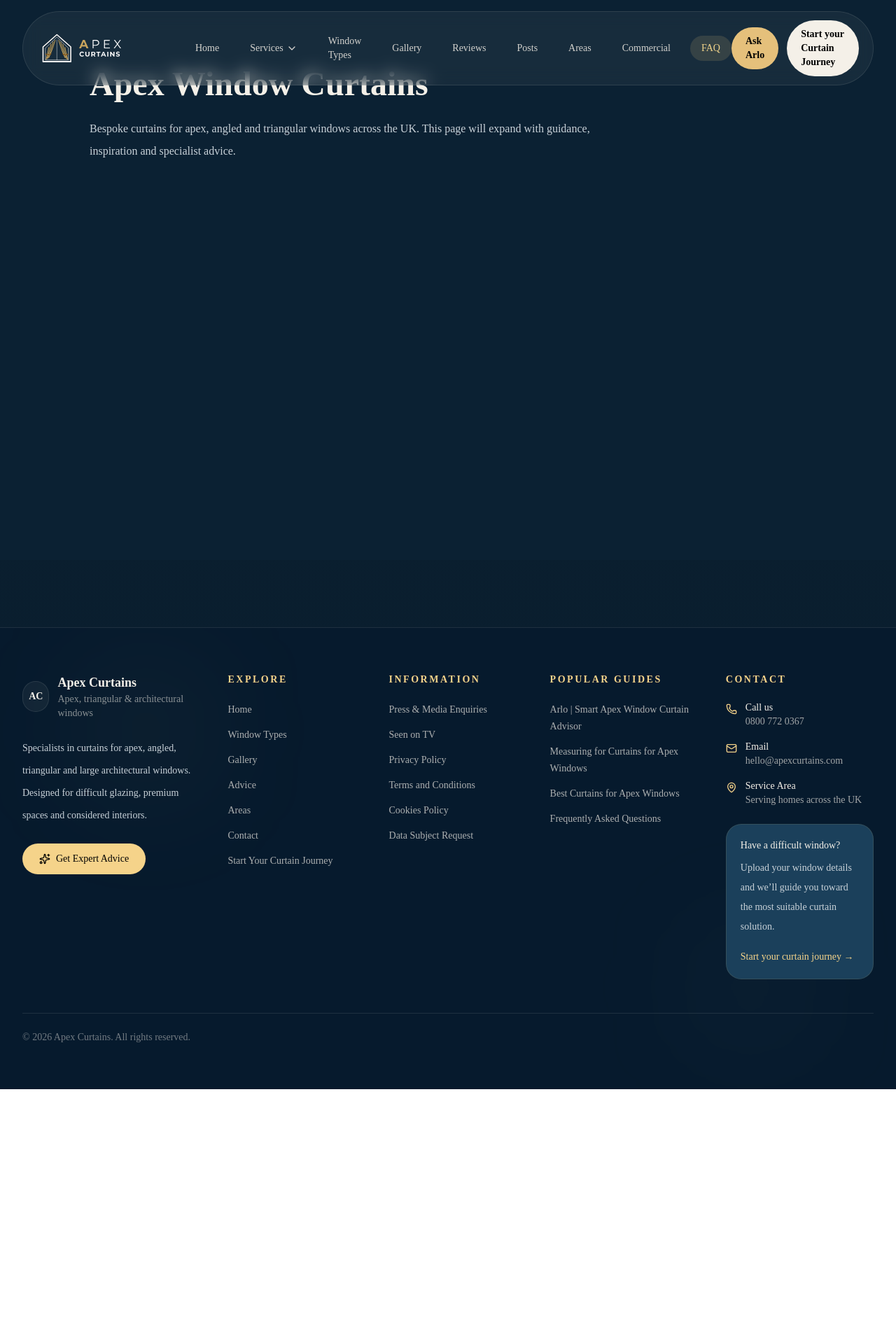
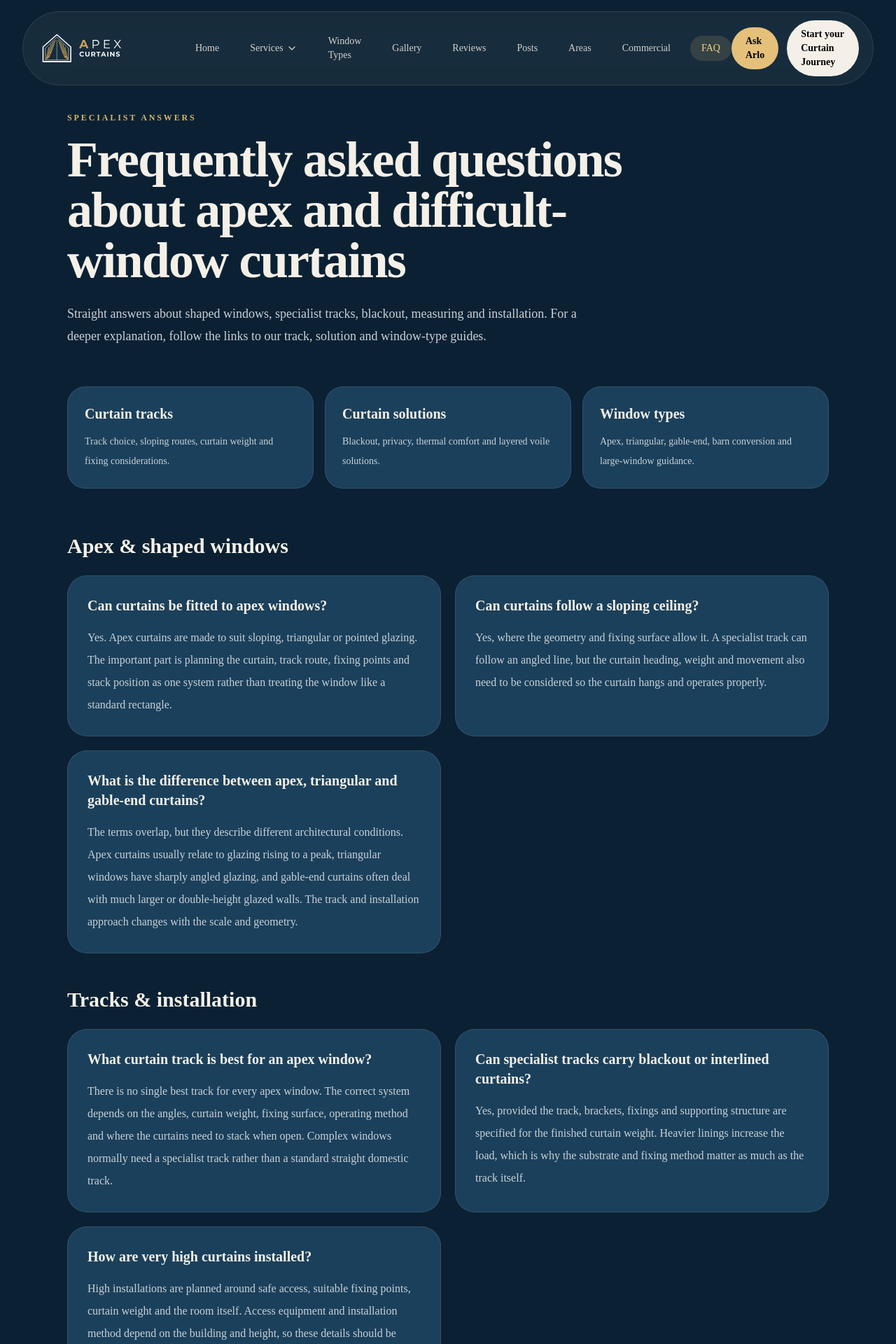
Before and after one commit to Nylon1/Apexcurtains, a Next.js app: page /faq in a window 1280 px wide. Shown: the top 1920 px of the page at 70% size. Before the commit the page ends 1556 px from the top, so only its background shows below. Built offline with nearby package versions, Linux system fonts and the light colour scheme.

Commit message:
Phase 3: rebuild FAQ as specialist answer hub

```diff
--- a/app/faq/page.tsx
+++ b/app/faq/page.tsx
@@ -1,16 +1,185 @@
-export default function ApexWindowCurtainsPage() {
+import type { Metadata } from "next";
+import Link from "next/link";
+
+const SITE_URL = "https://www.apexcurtains.com";
+const canonicalUrl = `${SITE_URL}/faq`;
+
+export const metadata: Metadata = {
+  title: { absolute: "Apex Window Curtain FAQs | Apex Curtains" },
+  description:
+    "Straight answers about curtains, tracks, blackout, measuring and installation for apex, triangular, gable-end and tall architectural windows.",
+  alternates: { canonical: canonicalUrl },
+  openGraph: {
+    title: "Apex Window Curtain FAQs | Apex Curtains",
+    description:
+      "Practical answers about specialist curtains and tracks for difficult architectural windows.",
+    url: canonicalUrl,
+    siteName: "Apex Curtains",
+    type: "website",
+  },
+};
+
+const groups = [
+  {
+    title: "Apex & shaped windows",
+    items: [
+      {
+        q: "Can curtains be fitted to apex windows?",
+        a: "Yes. Apex curtains are made to suit sloping, triangular or pointed glazing. The important part is planning the curtain, track route, fixing points and stack position as one system rather than treating the window like a standard rectangle.",
+      },
+      {
+        q: "Can curtains follow a sloping ceiling?",
+        a: "Yes, where the geometry and fixing surface allow it. A specialist track can follow an angled line, but the curtain heading, weight and movement also need to be considered so the curtain hangs and operates properly.",
+      },
+      {
+        q: "What is the difference between apex, triangular and gable-end curtains?",
+        a: "The terms overlap, but they describe different architectural conditions. Apex curtains usually relate to glazing rising to a peak, triangular windows have sharply angled glazing, and gable-end curtains often deal with much larger or double-height glazed walls. The track and installation approach changes with the scale and geometry.",
+      },
+    ],
+  },
+  {
+    title: "Tracks & installation",
+    items: [
+      {
+        q: "What curtain track is best for an apex window?",
+        a: "There is no single best track for every apex window. The correct system depends on the angles, curtain weight, fixing surface, operating method and where the curtains need to stack when open. Complex windows normally need a specialist track rather than a standard straight domestic track.",
+      },
+      {
+        q: "Can specialist tracks carry blackout or interlined curtains?",
+        a: "Yes, provided the track, brackets, fixings and supporting structure are specified for the finished curtain weight. Heavier linings increase the load, which is why the substrate and fixing method matter as much as the track itself.",
+      },
+      {
+        q: "How are very high curtains installed?",
+        a: "High installations are planned around safe access, suitable fixing points, curtain weight and the room itself. Access equipment and installation method depend on the building and height, so these details should be considered before manufacture rather than at the end of the project.",
+      },
+    ],
+  },
+  {
+    title: "Blackout, privacy & comfort",
+    items: [
+      {
+        q: "Can apex curtains be blackout?",
+        a: "Yes. Blackout lining can be used, although the final level of darkness also depends on the shape of the window, track position and light gaps around the edges. For bedrooms, these details should be designed into the scheme from the start.",
+      },
+      {
+        q: "Do curtains help with thermal comfort on large glazed windows?",
+        a: "Lined and interlined curtains can add a soft insulating layer between the room and large areas of glazing. The practical benefit depends on the fabric, lining, curtain fullness, coverage and how the curtains meet the surrounding surfaces.",
+      },
+      {
+        q: "Can I have voile and main curtains together?",
+        a: "Yes. A layered treatment can combine daytime privacy from voile curtains with a heavier main curtain for evening privacy, blackout or thermal comfort. The extra track depth, stacking space and fixing position need to be allowed for during planning.",
+      },
+    ],
+  },
+  {
+    title: "Measuring, design & cost",
+    items: [
+      {
+        q: "How do you measure an apex window for curtains?",
+        a: "Useful measurements include the overall width, peak height, side heights, slope geometry, proposed track line, floor level, fixing surface and available stack space. For complex or very high windows, a professional site measure is normally the safest basis for the final design.",
+      },
+      {
+        q: "How much do apex curtains cost?",
+        a: "Cost varies because shaped-window projects combine several variables: window size, fabric quantity, lining, heading, specialist track, access and installation. A reliable quotation therefore needs the window dimensions and project requirements rather than a generic price per metre.",
+      },
+      {
+        q: "Are curtains or blinds better for apex windows?",
+        a: "For many large or complex apex windows, curtains are the more flexible option because they can follow the architecture while adding softness, privacy and insulation. Blinds may suit some shapes, but practical limits increase as the glazing becomes taller, wider or more geometrically complex.",
+      },
+    ],
+  },
+];
+
+const allQuestions = groups.flatMap((group) => group.items);
+
+export default function FAQPage() {
+  const schema = {
+    "@context": "https://schema.org",
+    "@graph": [
+      {
+        "@type": "WebPage",
+        "@id": `${canonicalUrl}#webpage`,
+        url: canonicalUrl,
+        name: "Apex Window Curtain FAQs",
+        isPartOf: { "@id": `${SITE_URL}/#website` },
+        about: { "@id": `${SITE_URL}/#organization` },
+      },
+      {
+        "@type": "FAQPage",
+        "@id": `${canonicalUrl}#faq`,
+        mainEntity: allQuestions.map((item) => ({
+          "@type": "Question",
+          name: item.q,
+          acceptedAnswer: { "@type": "Answer", text: item.a },
+        })),
+      },
+    ],
+  };
+
   return (
-    <main className="min-h-screen bg-apex-navy-900 px-6 py-24 text-white">
-      <div className="mx-auto max-w-5xl">
-        <h1 className="text-4xl font-semibold sm:text-5xl">
-          Apex Window Curtains
+    <main className="min-h-screen bg-apex-navy-950 text-white">
+      <script
+        type="application/ld+json"
+        dangerouslySetInnerHTML={{ __html: JSON.stringify(schema) }}
+      />
+
+      <section className="mx-auto max-w-6xl px-4 pb-14 pt-32 sm:px-6 lg:px-8 lg:pt-40">
+        <p className="text-xs font-semibold uppercase tracking-[0.24em] text-[#d6b56b]">
+          Specialist answers
+        </p>
+        <h1 className="mt-4 max-w-4xl text-4xl font-semibold tracking-tight sm:text-5xl lg:text-7xl">
+          Frequently asked questions about apex and difficult-window curtains
         </h1>
+        <p className="mt-6 max-w-3xl text-lg leading-8 text-[#C8D1D8]">
+          Straight answers about shaped windows, specialist tracks, blackout, measuring and installation. For a deeper explanation, follow the links to our track, solution and window-type guides.
+        </p>
+      </section>
 
-        <p className="mt-6 max-w-3xl text-base leading-8 text-white/70">
-          Bespoke curtains for apex, angled and triangular windows across the UK.
-          This page will expand with guidance, inspiration and specialist advice.
-        </p>
-      </div>
+      <section className="mx-auto max-w-6xl px-4 pb-16 sm:px-6 lg:px-8">
+        <div className="grid gap-4 md:grid-cols-3">
+          <Link href="/curtain-tracks" className="rounded-[26px] border border-white/10 bg-[#1B405B] p-6 transition hover:border-[#d6b56b]/35">
+            <h2 className="text-xl font-semibold text-[#F4F0E8]">Curtain tracks</h2>
+            <p className="mt-3 text-sm leading-7 text-[#C8D1D8]">Track choice, sloping routes, curtain weight and fixing considerations.</p>
+          </Link>
+          <Link href="/curtain-solutions" className="rounded-[26px] border border-white/10 bg-[#1B405B] p-6 transition hover:border-[#d6b56b]/35">
+            <h2 className="text-xl font-semibold text-[#F4F0E8]">Curtain solutions</h2>
+            <p className="mt-3 text-sm leading-7 text-[#C8D1D8]">Blackout, privacy, thermal comfort and layered voile solutions.</p>
+          </Link>
+          <Link href="/window-types" className="rounded-[26px] border border-white/10 bg-[#1B405B] p-6 transition hover:border-[#d6b56b]/35">
+            <h2 className="text-xl font-semibold text-[#F4F0E8]">Window types</h2>
+            <p className="mt-3 text-sm leading-7 text-[#C8D1D8]">Apex, triangular, gable-end, barn conversion and large-window guidance.</p>
+          </Link>
+        </div>
+      </section>
+
+      <section className="mx-auto max-w-6xl space-y-12 px-4 pb-20 sm:px-6 lg:px-8">
+        {groups.map((group) => (
+          <div key={group.title}>
+            <h2 className="text-3xl font-semibold text-[#F4F0E8]">{group.title}</h2>
+            <div className="mt-6 grid gap-5 lg:grid-cols-2">
+              {group.items.map((item) => (
+                <article key={item.q} className="rounded-[28px] border border-white/10 bg-[#1B405B] p-6 sm:p-7">
+                  <h3 className="text-xl font-semibold text-[#F4F0E8]">{item.q}</h3>
+                  <p className="mt-4 text-sm leading-7 text-[#C8D1D8] sm:text-base sm:leading-8">{item.a}</p>
+                </article>
+              ))}
+            </div>
+          </div>
+        ))}
+      </section>
+
+      <section className="mx-auto max-w-6xl px-4 pb-24 sm:px-6 lg:px-8">
+        <div className="rounded-[32px] border border-[#d6b56b]/25 bg-[#d6b56b]/10 p-7 sm:p-9">
+          <h2 className="text-3xl font-semibold">Have a window that does not fit the standard categories?</h2>
+          <p className="mt-4 max-w-3xl leading-8 text-[#C8D1D8]">
+            Send the shape, approximate dimensions and a clear photo. That gives us a much better basis for discussing the curtain route, track position and installation requirements.
+          </p>
+          <div className="mt-7 flex flex-wrap gap-3">
+            <Link href="/start-designing" className="rounded-full bg-[#d6b56b] px-6 py-3 text-sm font-semibold text-apex-navy-950">Start your project</Link>
+            <Link href="/gallery" className="rounded-full border border-white/15 px-6 py-3 text-sm font-semibold">View real projects</Link>
+          </div>
+        </div>
+      </section>
     </main>
   );
 }
```
